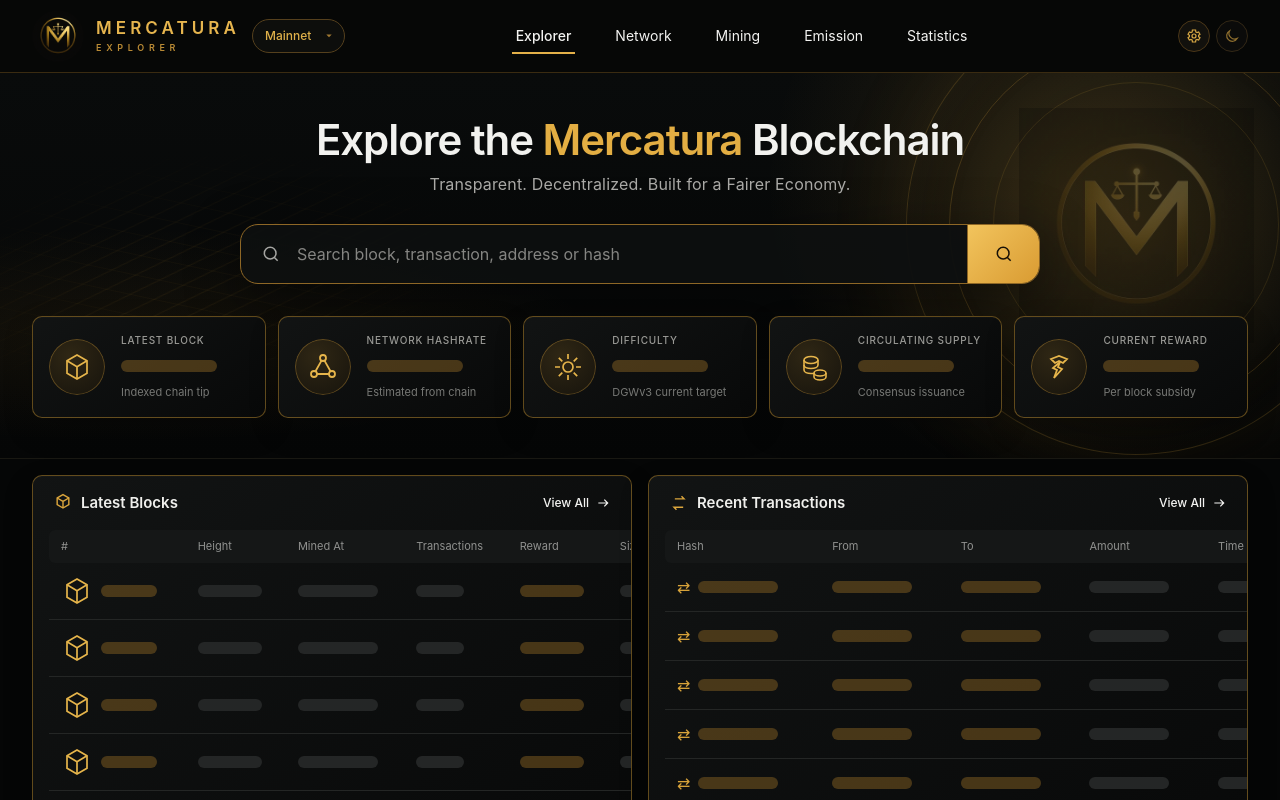
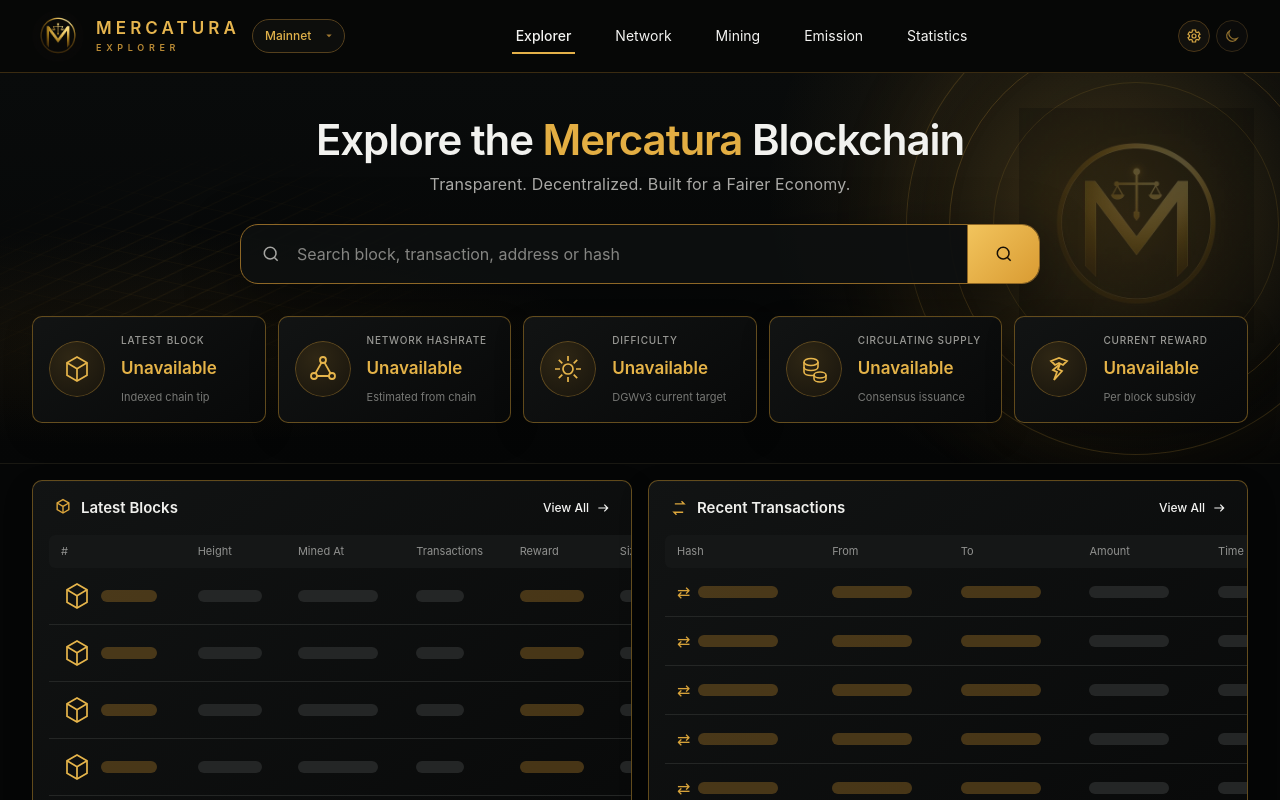
Before and after one commit to Mercatura-Core/Mercatura-Explorer, a Next.js app in the folder apps/web/: page / in a window 1280 px wide. Shown: the top 800 px of the page. Built offline with nearby package versions, Linux system fonts and the light colour scheme.

Commit message:
feat: connect homepage network metrics

```diff
--- a/apps/web/app/page.tsx
+++ b/apps/web/app/page.tsx
@@ -1,9 +1,12 @@
 import Image from "next/image";
 import Link from "next/link";
 
+import { fetchExplorerApi } from "../lib/explorer-server-api";
+import { parseExplorerNetwork } from "../lib/explorer-network";
+
 type MetricIconName = "block" | "hashrate" | "difficulty" | "supply" | "reward";
 
-const metrics: {
+const metricDefinitions: {
   label: string;
   icon: MetricIconName;
   note: string;
@@ -202,9 +205,97 @@ function NetworkSketch() {
   );
 }
 
+function formatMca(baseUnits: string | null | undefined): string {
+  if (baseUnits === null || baseUnits === undefined) {
+    return "Unavailable";
+  }
+
+  const value = BigInt(baseUnits);
+  const baseUnitsPerMca = BigInt(100);
+  const whole = value / baseUnitsPerMca;
+  const fraction = (value % baseUnitsPerMca).toString().padStart(2, "0");
+
+  return `${whole.toLocaleString("en-US")}.${fraction} MCA`;
+}
+
+function formatHashrate(value: number | null | undefined): string {
+  if (value === null || value === undefined || !Number.isFinite(value)) {
+    return "Unavailable";
+  }
+
+  const units = ["H/s", "kH/s", "MH/s", "GH/s", "TH/s", "PH/s", "EH/s"];
+  let scaled = value;
+  let unitIndex = 0;
+
+  while (Math.abs(scaled) >= 1000 && unitIndex < units.length - 1) {
+    scaled /= 1000;
+    unitIndex += 1;
+  }
+
+  return `${new Intl.NumberFormat("en-US", {
+    maximumSignificantDigits: 4,
+  }).format(scaled)} ${units[unitIndex]}`;
+}
+
+function formatDifficulty(value: number | null | undefined): string {
+  if (value === null || value === undefined || !Number.isFinite(value)) {
+    return "Unavailable";
+  }
+
+  return new Intl.NumberFormat("en-US", {
+    maximumSignificantDigits: 5,
+  }).format(value);
+}
+
 const placeholderRows = [0, 1, 2, 3, 4];
 
-export default function Home() {
+export default async function Home({
+  searchParams,
+}: {
+  searchParams: Promise<{
+    network?: string | string[];
+  }>;
+}) {
+  const parameters = await searchParams;
+  const requestedNetwork = Array.isArray(parameters.network)
+    ? parameters.network[0]
+    : parameters.network;
+  const network = parseExplorerNetwork(requestedNetwork);
+
+  const [summary, coreStatus, emission] = await Promise.all([
+    fetchExplorerApi<{
+      chain: {
+        indexedHeight: number | null;
+      };
+    }>(network, "summary"),
+
+    fetchExplorerApi<{
+      mining: {
+        difficulty: number;
+        networkHashPerSecond: number;
+      };
+    }>(network, "core/status"),
+
+    fetchExplorerApi<{
+      totals: {
+        actualIssuedExcludingGenesisBaseUnits: string;
+      };
+      current: {
+        subsidyBaseUnits: string;
+      } | null;
+    }>(network, "emission?limit=1"),
+  ]);
+
+  const metricValues = [
+    summary?.chain.indexedHeight === null || summary?.chain.indexedHeight === undefined
+      ? "Unavailable"
+      : summary.chain.indexedHeight.toLocaleString("en-US"),
+    formatHashrate(coreStatus?.mining.networkHashPerSecond),
+    formatDifficulty(coreStatus?.mining.difficulty),
+    formatMca(emission?.totals.actualIssuedExcludingGenesisBaseUnits),
+    formatMca(emission?.current?.subsidyBaseUnits),
+  ];
+
   return (
     <main className="pb-12">
       <section className="hero-stage border-b border-[#191812]">
@@ -259,7 +350,7 @@ export default function Home() {
           </div>
 
           <div className="relative z-10 mt-8 grid gap-3 sm:grid-cols-2 lg:grid-cols-3 xl:grid-cols-5">
-            {metrics.map((metric) => (
+            {metricDefinitions.map((metric, index) => (
               <article
                 key={metric.label}
                 className="gold-panel flex min-h-[102px] items-center gap-4 rounded-[10px] px-4 py-4"
@@ -273,8 +364,8 @@ export default function Home() {
                     {metric.label}
                   </p>
 
-                  <div className="mt-2 flex h-5 items-center">
-                    <Skeleton width="w-24" gold />
+                  <div className="mt-2 truncate text-[17px] font-semibold text-[#e5b348]">
+                    {metricValues[index] ?? "Unavailable"}
                   </div>
 
                   <p className="mt-2 truncate text-[11px] text-[#777875]">{metric.note}</p>
--- /dev/null
+++ b/apps/web/lib/explorer-server-api.ts
@@ -0,0 +1,63 @@
+import "server-only";
+
+import type { ExplorerNetwork } from "./explorer-network";
+
+const API_ENVIRONMENT_VARIABLES: Record<ExplorerNetwork, string> = {
+  mainnet: "MERCATURA_EXPLORER_MAINNET_API_URL",
+  testnet: "MERCATURA_EXPLORER_TESTNET_API_URL",
+};
+
+function getBackendBaseUrl(network: ExplorerNetwork): URL | null {
+  const environmentVariable = API_ENVIRONMENT_VARIABLES[network];
+  const configuredValue = process.env[environmentVariable]?.trim();
+
+  if (!configuredValue) {
+    return null;
+  }
+
+  const url = new URL(configuredValue);
+
+  if (url.protocol !== "http:" && url.protocol !== "https:") {
+    throw new Error(`${environmentVariable} must use http or https`);
+  }
+
+  return new URL(url.origin);
+}
+
+export async function fetchExplorerApi<T>(
+  network: ExplorerNetwork,
+  path: string
+): Promise<T | null> {
+  let baseUrl: URL | null;
+
+  try {
+    baseUrl = getBackendBaseUrl(network);
+  } catch {
+    return null;
+  }
+
+  if (baseUrl === null) {
+    return null;
+  }
+
+  const normalizedPath = path.replace(/^\/+/, "");
+  const url = new URL(`/api/v1/${normalizedPath}`, baseUrl);
+
+  try {
+    const response = await fetch(url, {
+      headers: {
+        accept: "application/json",
+      },
+      cache: "no-store",
+      signal: AbortSignal.timeout(10_000),
+    });
+
+    if (!response.ok) {
+      return null;
+    }
+
+    return (await response.json()) as T;
+  } catch {
+    return null;
+  }
+}
```
